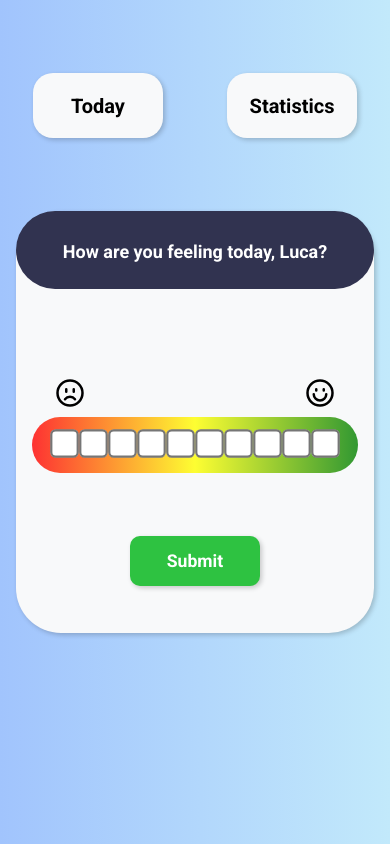
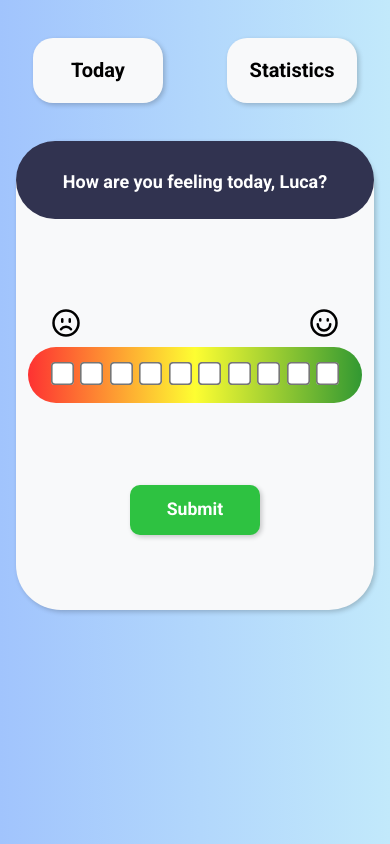
Before and after one commit to LucaDeeken/moodTracker, a website built with webpack: page src/template.html in a window 390 px wide. Built offline with nearby package versions, Linux system fonts and the light colour scheme.

Commit message:
fix: style issues

```diff
--- a/src/styles.css
+++ b/src/styles.css
@@ -493,6 +493,11 @@ input[type="checkbox"] {
 
 @media (max-width: 575px) {
 
+#outerLayout {
+  grid-template-rows: 0.3fr 1fr 0.5fr;
+}
+
+
   #checkBoxes {
     margin-left: 1rem;
     margin-right: 1rem;
@@ -537,7 +542,7 @@ input[type="checkbox"] {
 
 }
 
-@media (max-width: 410px) {
+@media (max-width: 430px) {
 
 
     #checkBoxes {
@@ -564,7 +569,14 @@ input[type="checkbox"] {
   font-size: 1.25rem;
   height: 65px;
 }
+      #checkBoxes {
+    margin-left: 0.8rem;
+    margin-right: 0.8rem;
+  }
 
+ input[type="checkbox"] {
+  transform: scale(1.8);
+ }
 }
 
 @media (max-width: 370px) {
@@ -574,10 +586,6 @@ input[type="checkbox"] {
     margin-right: 0.2rem;
   }
 
- input[type="checkbox"] {
-  transform: scale(1.8);
- }
-
    #textContainerToday p {
   font-size: 17px;
 }
```
